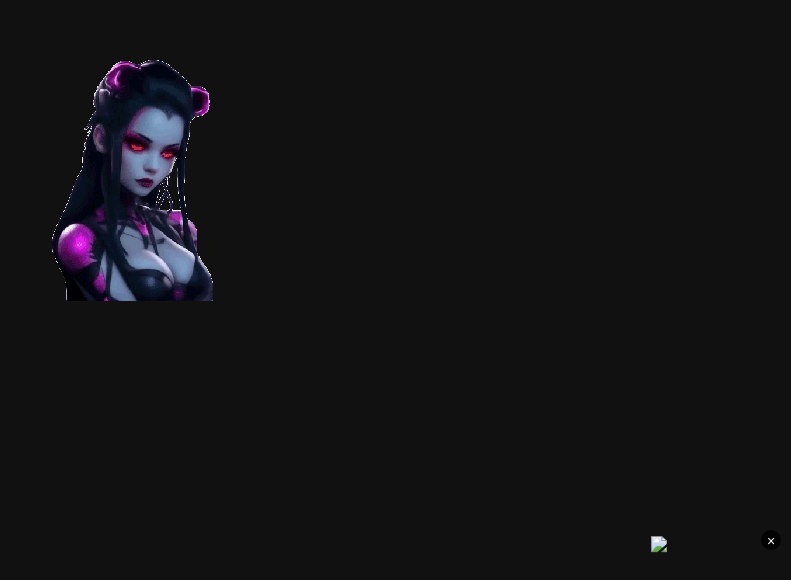
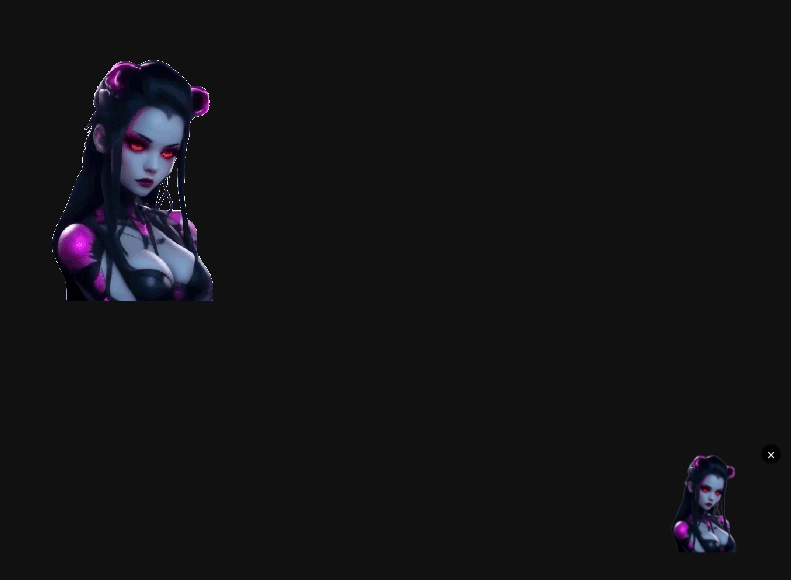
Before and after one commit to NagashUD/lina-widget, a plain HTML site: page index.html in a window 1280 px wide. Shown: the part 220-800 px from the top of the page, without its empty margins (489-1280 px from the left). Drawn offline with Linux system fonts and the light colour scheme.

Commit message:
Add files via upload

```diff
--- a/index.html
+++ b/index.html
@@ -34,7 +34,7 @@
 </head>
 <body>
   <div id="widget-container">
-    <img id="avatar" src="assets/Lina.png" alt="Avatar PNG">
+    <img id="avatar" src="https://nagashud.github.io/lina-widget/assets/Lina.png" alt="Avatar PNG">
   </div>
   <script src="lina-widget.js"></script>
 </body>
--- a/lina-widget.js
+++ b/lina-widget.js
@@ -56,7 +56,7 @@
 
   const avatar = document.createElement("img");
   avatar.id = "lina-widget";
-  avatar.src = "avatar.png"; // 🔁 Mets ici ton lien vers l'image
+  avatar.src = "https://nagashud.github.io/lina-widget/assets/Lina.png"; // 🔁 Mets ici ton lien vers l'image
 
   container.appendChild(closeButton);
   container.appendChild(avatar);
```
